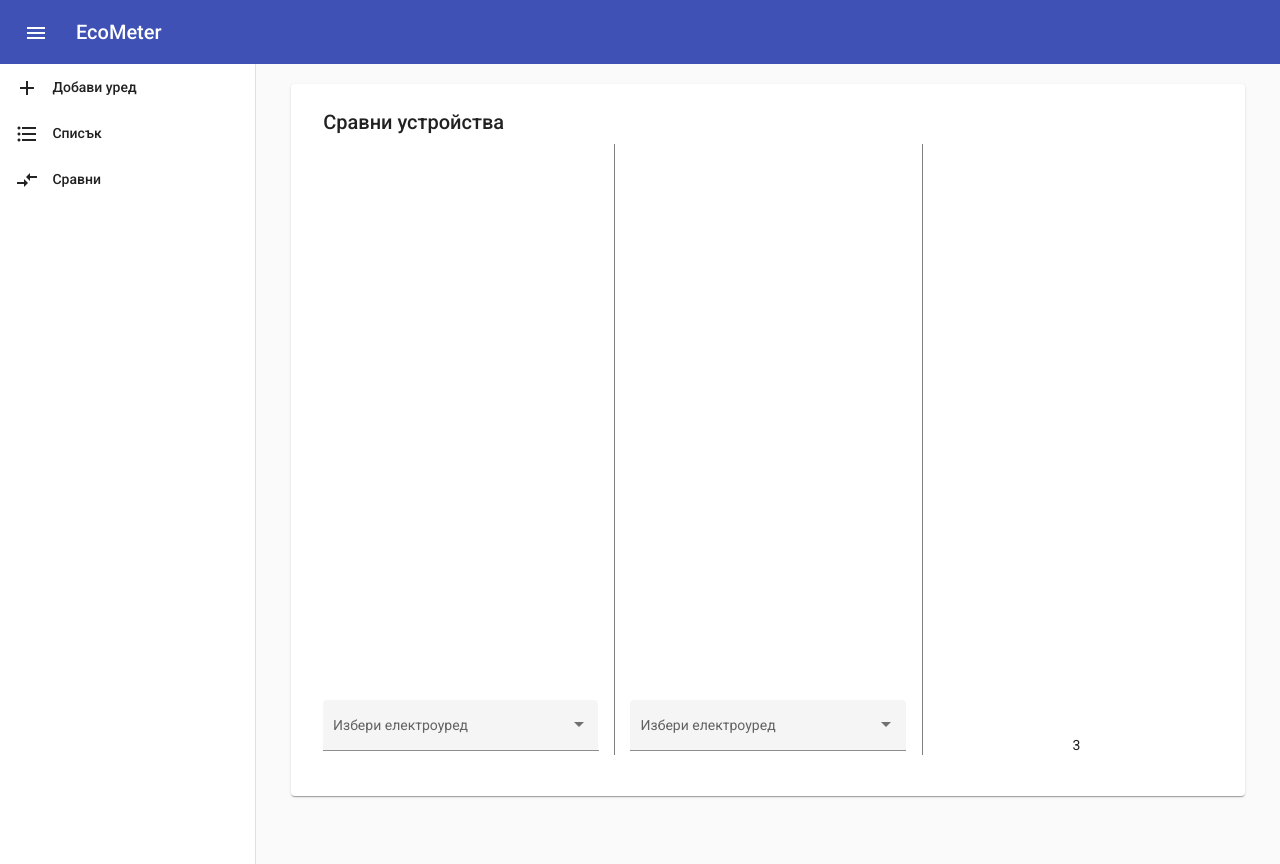
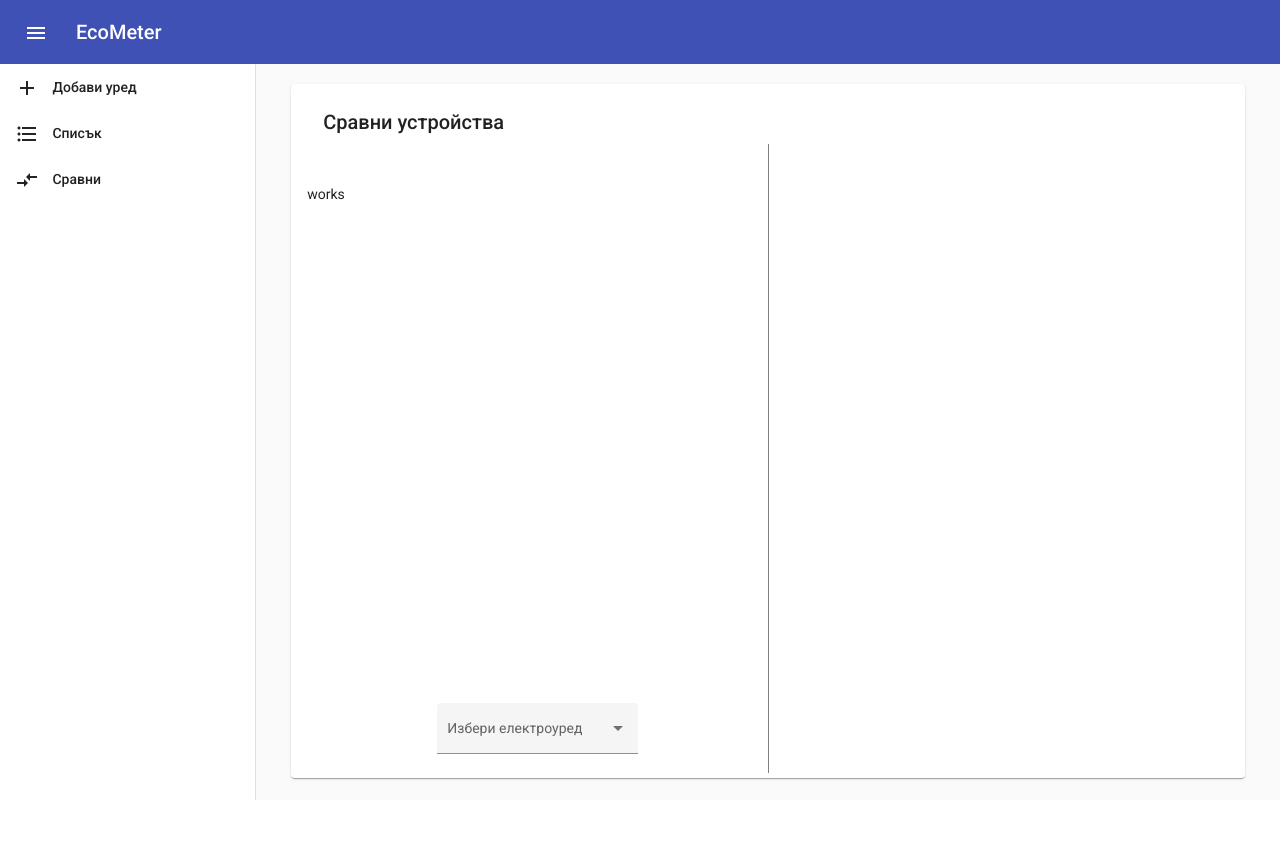
Before and after one commit to Lucky-Martin/eco-calculator, an Angular app: page /compare in a window 1280 px wide. After the commit the page ends 800 px from the top, so only its background shows below. Built offline with nearby package versions, Linux system fonts and the light colour scheme.

Commit message:
Create select-device & device-info

```diff
--- a/src/app/app.component.css
+++ b/src/app/app.component.css
@@ -3,9 +3,10 @@ mat-toolbar button {
 }
 mat-sidenav-container {
   width: 100%;
-  height: 100vh;
+  height: calc(100vh - 64px);
 }
 mat-sidenav-container mat-sidenav {
   min-width: 20%;
   max-width: 316px;
+  height: 100%;
 }
--- a/src/app/app.module.ts
+++ b/src/app/app.module.ts
@@ -28,6 +28,8 @@ import { DeviceScoreComponent } from './add-device/steps/device-score/device-sco
 import {MatTableModule} from "@angular/material/table";
 import { DeviceFootprintPreviewComponent } from './devices-list/dialogs/device-footprint-preview/device-footprint-preview.component';
 import {MatDialogModule} from "@angular/material/dialog";
+import { DeviceInfoComponent } from './compare-devices/device-info/device-info.component';
+import { SelectDeviceComponent } from './compare-devices/select-device/select-device.component';
 
 @NgModule({
   declarations: [
@@ -39,7 +41,9 @@ import {MatDialogModule} from "@angular/material/dialog";
     DeviceDataComponent,
     DeviceUsageComponent,
     DeviceScoreComponent,
-    DeviceFootprintPreviewComponent
+    DeviceFootprintPreviewComponent,
+    DeviceInfoComponent,
+    SelectDeviceComponent
   ],
   imports: [
     BrowserModule,
--- a/src/app/compare-devices/compare-devices.component.css
+++ b/src/app/compare-devices/compare-devices.component.css
@@ -1,35 +1,29 @@
 mat-card {
-  max-width: 712px;
-  max-width: 90%;
-  height: 85%;
+  width: 90%;
+  height: 90%;
   display: block;
   margin: 20px auto 0;
-  overflow: hidden;
-}
-mat-card mat-card-content {
-  width: 100%;
-  height: 100%;
-}
-mat-grid-list {
-  height: 100%;
-}
-mat-card mat-card-content mat-form-field {
-  width: 90%;
-  display: block;
-  margin-bottom: -15px;
 }
 mat-card-title {
   margin-top: 12px;
 }
-.border-right {
-  border-right: 1px solid gray;
-}
-.border-left {
-  border-left: 1px solid gray;
-}
-mat-grid-tile {
-  height: 55%;
-}
 mat-grid-tile >::ng-deep .mat-grid-tile-content {
   align-items: end;
 }
+mat-card-content {
+  height: 100%;
+}
+.grid-container {
+  width: 100%;
+  height: 95%;
+  display: flex;
+  align-items: end;
+  justify-content: center;
+}
+.grid-container .grid-col {
+  width: calc(100%/2);
+  height: 100%;
+}
+.grid-container .grid-col:nth-child(1) {
+  border-right: 1px solid gray;
+}
--- a/src/app/compare-devices/compare-devices.component.html
+++ b/src/app/compare-devices/compare-devices.component.html
@@ -3,28 +3,12 @@
     <mat-card-title>Сравни устройства</mat-card-title>
   </mat-card-header>
   <mat-card-content>
-    <mat-grid-list cols="3" rowHeight="2:1" *ngIf="devices">
-      <mat-grid-tile class="border-right">
-        <mat-form-field appearance="fill">
-          <mat-label>Избери електроуред</mat-label>
-          <mat-select [formControl]="firstDeviceInput" (valueChange)="onSelectFirstDevice($event)">
-            <mat-option *ngFor="let device of devices" [value]="device.uuid">
-              {{device.name}}
-            </mat-option>
-          </mat-select>
-        </mat-form-field>
-      </mat-grid-tile>
-      <mat-grid-tile>
-        <mat-form-field appearance="fill">
-          <mat-label>Избери електроуред</mat-label>
-          <mat-select [formControl]="secondDeviceInput" (valueChange)="onSelectSecondDevice($event)">
-            <mat-option *ngFor="let device of devices" [value]="device.uuid">
-              {{device.name}}
-            </mat-option>
-          </mat-select>
-        </mat-form-field>
-      </mat-grid-tile>
-      <mat-grid-tile class="border-left">3</mat-grid-tile>
-    </mat-grid-list>
+    <div class="grid-container">
+      <div class="grid-col">
+        <app-device-info></app-device-info>
+        <app-select-device [devices]="devices" (deviceSelect)="onSelectFirstDevice($event)"></app-select-device>
+      </div>
+      <div class="grid-col"></div>
+    </div>
   </mat-card-content>
 </mat-card>
--- a/src/app/compare-devices/compare-devices.component.ts
+++ b/src/app/compare-devices/compare-devices.component.ts
@@ -10,17 +10,10 @@ import { FormControl } from "@angular/forms";
 })
 export class CompareDevicesComponent implements OnInit {
   devices!: IDevice[];
-  firstDeviceInput: FormControl
-  secondDeviceInput: FormControl;
-
   firstDevice!: IDevice;
   secondDevice!: IDevice;
 
-
-  constructor(private deviceService: DeviceService) {
-    this.firstDeviceInput = new FormControl();
-    this.secondDeviceInput = new FormControl();
-  }
+  constructor(private deviceService: DeviceService) { }
 
   ngOnInit(): void {
     this.devices = this.deviceService.fetchDevices();
--- /dev/null
+++ b/src/app/compare-devices/device-info/device-info.component.css
@@ -0,0 +1,4 @@
+.device-info {
+  height: calc(80% - 40px);
+  padding-top: 40px;
+}
--- /dev/null
+++ b/src/app/compare-devices/device-info/device-info.component.html
@@ -0,0 +1,3 @@
+<div class="device-info">
+  <p>works</p>
+</div>
--- /dev/null
+++ b/src/app/compare-devices/device-info/device-info.component.ts
@@ -0,0 +1,16 @@
+import {Component, Input, OnInit} from '@angular/core';
+import {IDevice} from "../../models/device.model";
+
+@Component({
+  selector: 'app-device-info',
+  templateUrl: './device-info.component.html',
+  styleUrls: ['./device-info.component.css']
+})
+export class DeviceInfoComponent implements OnInit {
+  @Input('device') device!: IDevice;
+  constructor() { }
+
+  ngOnInit(): void {
+  }
+
+}
--- /dev/null
+++ b/src/app/compare-devices/select-device/select-device.component.css
@@ -0,0 +1,6 @@
+.select-device {
+  display: flex;
+  align-items: end;
+  justify-content: center;
+  height: 20%;
+}
--- /dev/null
+++ b/src/app/compare-devices/select-device/select-device.component.html
@@ -0,0 +1,10 @@
+<div class="select-device">
+  <mat-form-field appearance="fill">
+    <mat-label>Избери електроуред</mat-label>
+    <mat-select (valueChange)="onSelectDevice($event)">
+      <mat-option *ngFor="let device of devices" [value]="device.uuid">
+        {{device.name}}
+      </mat-option>
+    </mat-select>
+  </mat-form-field>
+</div>
--- /dev/null
+++ b/src/app/compare-devices/select-device/select-device.component.ts
@@ -0,0 +1,20 @@
+import {Component, EventEmitter, Input, OnInit, Output} from '@angular/core';
+import {IDevice} from "../../models/device.model";
+
+@Component({
+  selector: 'app-select-device',
+  templateUrl: './select-device.component.html',
+  styleUrls: ['./select-device.component.css']
+})
+export class SelectDeviceComponent implements OnInit {
+  @Input('devices') devices!: IDevice[];
+  @Output('deviceSelect') deviceSelect: EventEmitter<string> = new EventEmitter<string>();
+  constructor() { }
+
+  ngOnInit(): void {
+  }
+
+  onSelectDevice(uuid: string) {
+    this.deviceSelect.emit(uuid);
+  }
+}
--- a/src/styles.css
+++ b/src/styles.css
@@ -1,7 +1,7 @@
 /* You can add global styles to this file, and also import other style files */
 
 html, body { height: 100%; }
-body { margin: 0; font-family: Roboto, "Helvetica Neue", sans-serif; overflow: hidden; }
+body { margin: 0; font-family: Roboto, "Helvetica Neue", sans-serif; }
 
 .text-center {
   text-align: center;
```
